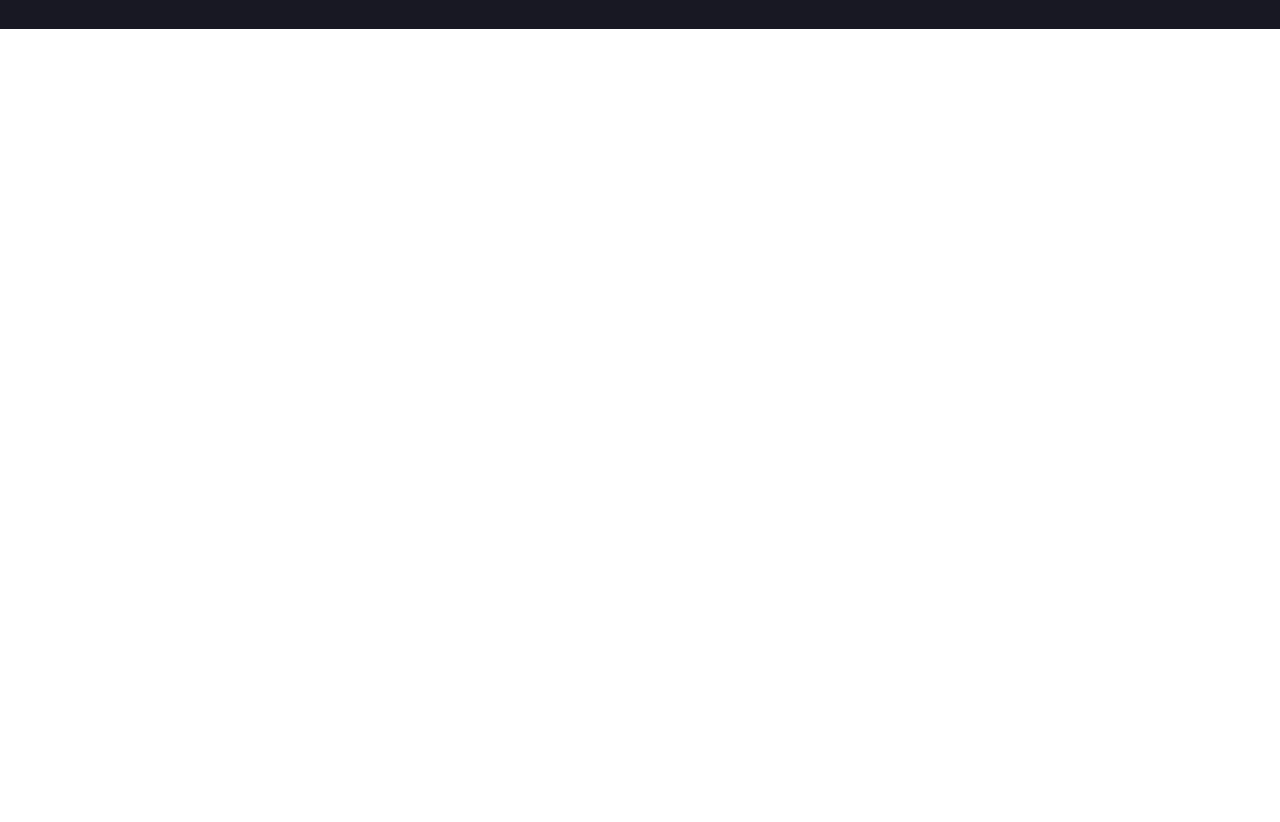
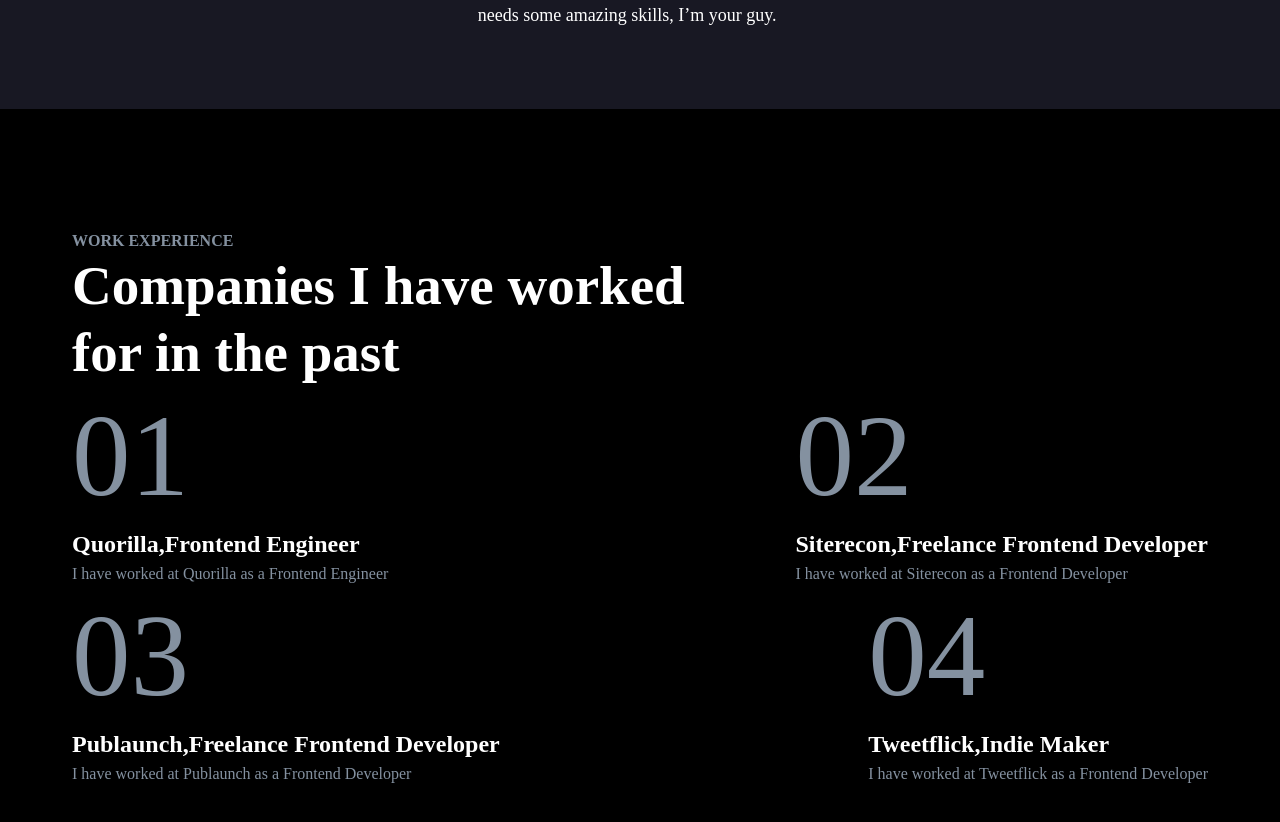
Before and after one commit to shadab14meb346/shadab-portfolio, a Next.js app: page / in a window 1280 px wide. Shown: the part 568-1390 px from the top of the page. Before the commit the page ends 800 px from the top, so only its background shows below. Built offline with nearby package versions, Linux system fonts and the light colour scheme.

Commit message:
include work experience section

```diff
--- a/pages/index.js
+++ b/pages/index.js
@@ -2,6 +2,7 @@
 
 import HeroSection from "../src/components/HeroSection";
 import NavBar from "../src/components/NavBar";
+import WorkExperience from "../src/components/WorkExperience";
 
 export default function Home() {
 	return (
@@ -12,6 +13,7 @@
 			</Head>
 			<NavBar />
 			<HeroSection />
+			<WorkExperience />
 		</div>
 	);
 }
--- a/src/components/HeroSection/useStyles.tsx
+++ b/src/components/HeroSection/useStyles.tsx
@@ -2,12 +2,16 @@
 
 export const useStyles = makeStyles((theme) => ({
 	container: {
+		paddingTop: theme.spacing(5),
+		paddingBottom: theme.spacing(5),
 		background: theme.palette.primary.light,
 		display: "flex",
 		justifyContent: "space-around",
 		alignItems: "center",
 		[theme.breakpoints.down("sm")]: {
 			flexDirection: "column",
+			background: theme.palette.primary.dark,
+			paddingTop: theme.spacing(0),
 		},
 	},
 	content: {
--- a/src/components/NavBar/useStyles.tsx
+++ b/src/components/NavBar/useStyles.tsx
@@ -3,7 +3,7 @@
 export const useStyles = makeStyles((theme) => ({
 	navbar: {
 		height: 88,
-		background: theme.palette.primary.dark,
+		background: theme.palette.primary.light,
 		display: "flex",
 		alignItems: "center",
 		justifyContent: "space-between",
--- /dev/null
+++ b/src/components/WorkExperience/WorkExperienceCard.tsx
@@ -0,0 +1,40 @@
+import React from "react";
+import {Box, Typography} from "@material-ui/core";
+
+import {useStyles} from "./useStyles";
+
+interface IWorkExperienceCardProps {
+	count: string;
+	company: string;
+	position: string;
+	description: string;
+}
+const WorkExperienceCard = ({
+	count,
+	company,
+	position,
+	description,
+}: IWorkExperienceCardProps) => {
+	const classes = useStyles();
+	return (
+		<div>
+			<Typography
+				variant="body1"
+				color="textSecondary"
+				className={classes.customFontSize}>
+				{count}
+			</Typography>
+			<Box display="flex">
+				<Typography variant="h3">
+					{company},{position}
+				</Typography>
+			</Box>
+
+			<Typography variant="body2" color="textSecondary">
+				{description}
+			</Typography>
+		</div>
+	);
+};
+
+export default WorkExperienceCard;
--- /dev/null
+++ b/src/components/WorkExperience/index.tsx
@@ -0,0 +1,49 @@
+import React from "react";
+import {Typography} from "@material-ui/core";
+
+import {useStyles} from "./useStyles";
+import WorkExperienceCard from "./WorkExperienceCard";
+
+const WorkExperience = () => {
+	const classes = useStyles();
+	return (
+		<main className={classes.container}>
+			<div className={classes.title}>
+				<Typography variant="h5" color="textSecondary">
+					WORK EXPERIENCE
+				</Typography>
+				<Typography variant="h2">
+					Companies I have worked for in the past
+				</Typography>
+			</div>
+			<div className={classes.content}>
+				<WorkExperienceCard
+					count={"01"}
+					company="Quorilla"
+					position="Frontend Engineer"
+					description="I have worked at Quorilla as a Frontend Engineer"
+				/>
+				<WorkExperienceCard
+					count={"02"}
+					company="Siterecon"
+					position="Freelance Frontend Developer"
+					description="I have worked at Siterecon as a Frontend Developer"
+				/>
+				<WorkExperienceCard
+					count={"03"}
+					company="Publaunch"
+					position="Freelance Frontend Developer"
+					description="I have worked at Publaunch as a Frontend Developer"
+				/>
+				<WorkExperienceCard
+					count={"04"}
+					company="Tweetflick"
+					position="Indie Maker"
+					description="I have worked at Tweetflick as a Frontend Developer"
+				/>
+			</div>
+		</main>
+	);
+};
+
+export default WorkExperience;
--- /dev/null
+++ b/src/components/WorkExperience/useStyles.tsx
@@ -0,0 +1,28 @@
+import {makeStyles} from "@material-ui/core/styles";
+
+export const useStyles = makeStyles((theme) => ({
+	container: {
+		background: theme.palette.primary.dark,
+		padding: theme.spacing(9),
+		paddingTop: theme.spacing(15),
+		[theme.breakpoints.down("sm")]: {
+			padding: theme.spacing(2),
+			paddingTop: theme.spacing(0),
+		},
+	},
+	title: {
+		maxWidth: 690,
+	},
+	content: {
+		display: "flex",
+		justifyContent: "space-between",
+		flexFlow: "wrap",
+	},
+	// workExperienceItemContainer: {
+
+	// }
+	customFontSize: {
+		fontSize: "117px",
+		lineHeight: "140px",
+	},
+}));
--- a/styles/theme.ts
+++ b/styles/theme.ts
@@ -26,6 +26,7 @@
 		},
 		text: {
 			primary: "#ffffff",
+			secondary: "#8491A0",
 		},
 		grey: {
 			"50": "#8491A0",
@@ -52,6 +53,10 @@
 				fontSize: "55px",
 				fontWeight: 700,
 				lineHeight: "66.17px",
+				[defaultTheme.breakpoints.down("sm")]: {
+					fontSize: "32px",
+					lineHeight: "38.5px",
+				},
 			},
 			h3: {
 				fontFamily: "Sen-Regular",
```
